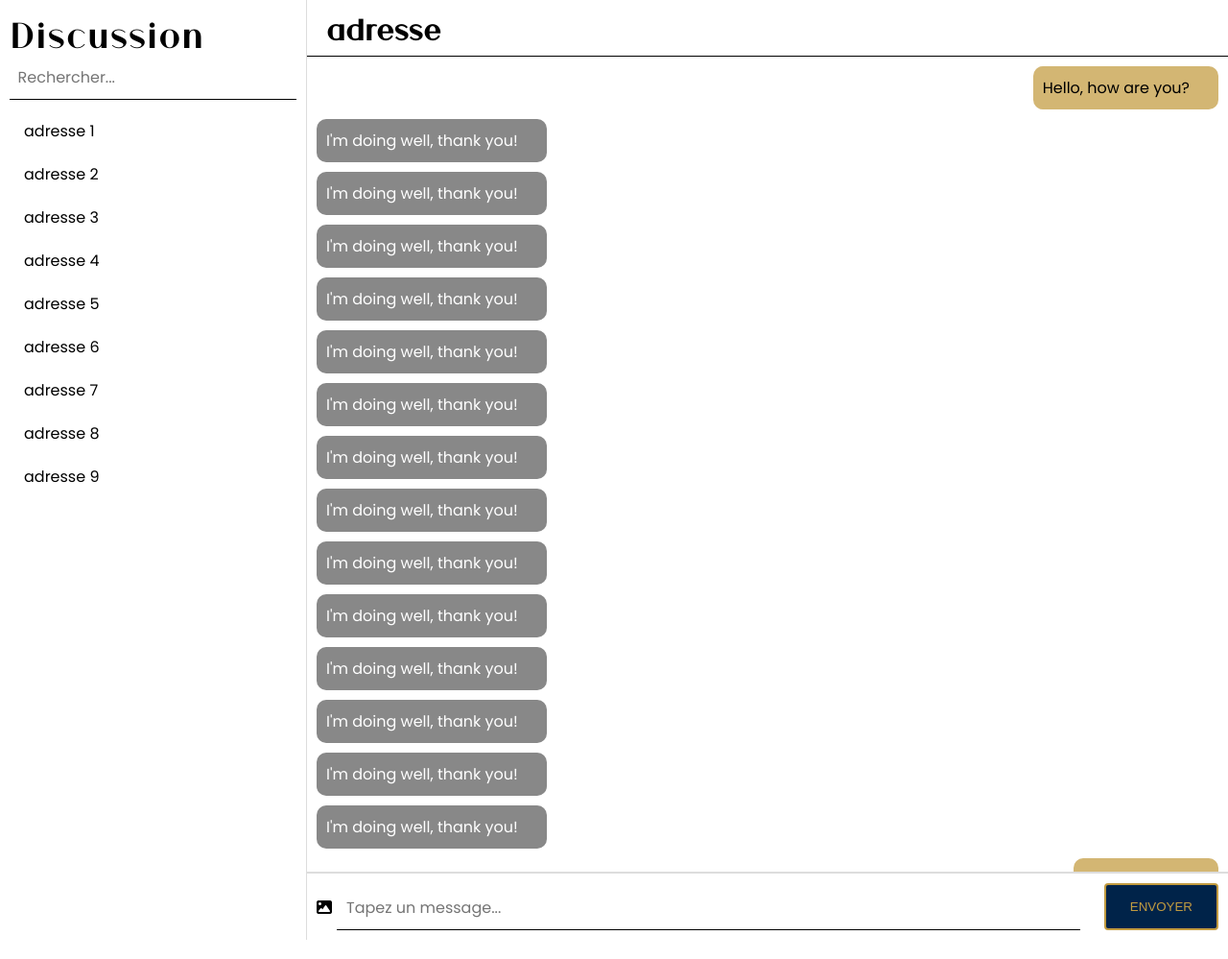
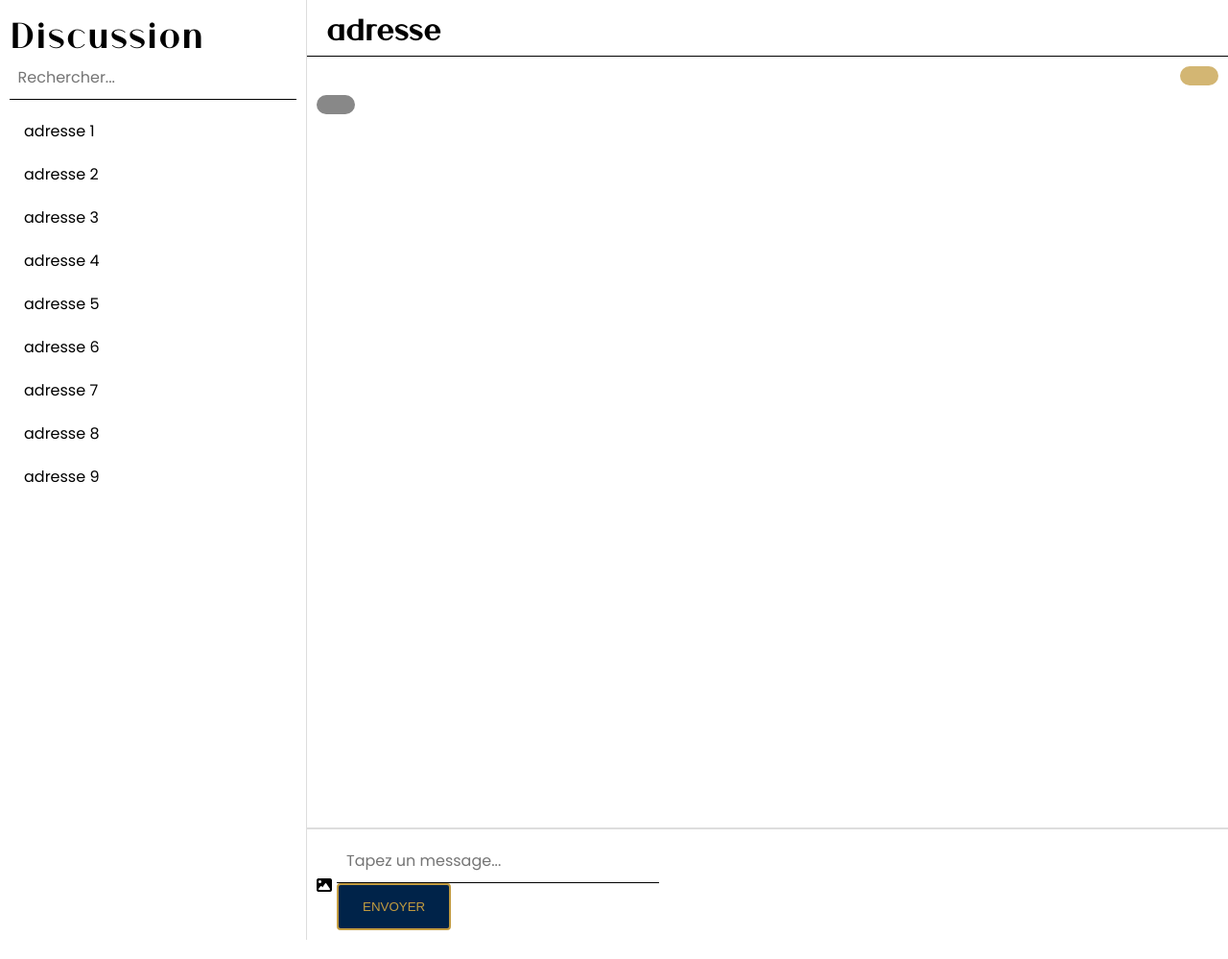
Before and after one commit to JiekRuan/service_platform, a PHP site: template public/templates/customer/chat.php in a window 1280 px wide. Shown: the part 60-1059 px from the top of the page at 96% size. Run offline with PHP 8.4, Linux system fonts and the light colour scheme; the template is opened without the code that fills it, so the values that code supplies are empty; the visitor is signed in with stand-in values (Sample User, id 1).

Commit message:
integration du chat

```diff
--- a/public/templates/customer/chat.php
+++ b/public/templates/customer/chat.php
@@ -1,4 +1,7 @@
-<?php include 'public/templates/component/header.php' ?>
+<?php include 'public/templates/component/header.php';
+setcookie("userId",$_SESSION['userId'],time()+3600);
+setcookie("userName",$_SESSION['userName'],time()+3600);
+?>
 <link rel="stylesheet" href="public/css/chat.css">
 
 <div class="messenger">
@@ -32,69 +35,29 @@
 
         <div class="messages">
             <div class="message message-sent">
-                <p>Hello, how are you?</p>
             </div>
             <div class="message message-received">
-                <p>I'm doing well, thank you!</p>
-            </div>
-            <div class="message message-received">
-                <p>I'm doing well, thank you!</p>
-            </div>
-            <div class="message message-received">
-                <p>I'm doing well, thank you!</p>
-            </div>
-            <div class="message message-received">
-                <p>I'm doing well, thank you!</p>
-            </div>
-            <div class="message message-received">
-                <p>I'm doing well, thank you!</p>
-            </div>
-            <div class="message message-received">
-                <p>I'm doing well, thank you!</p>
-            </div>
-            <div class="message message-received">
-                <p>I'm doing well, thank you!</p>
-            </div>
-            <div class="message message-received">
-                <p>I'm doing well, thank you!</p>
-            </div>
-            <div class="message message-received">
-                <p>I'm doing well, thank you!</p>
-            </div>
-            <div class="message message-received">
-                <p>I'm doing well, thank you!</p>
-            </div>
-            <div class="message message-received">
-                <p>I'm doing well, thank you!</p>
-            </div>
-            <div class="message message-received">
-                <p>I'm doing well, thank you!</p>
-            </div>
-            <div class="message message-received">
-                <p>I'm doing well, thank you!</p>
-            </div>
-            <div class="message message-received">
-                <p>I'm doing well, thank you!</p>
-            </div>
-            <div class="message message-sent">
-                <p>I'm fine aswell</p>
             </div>
         </div>
+
         <div class="send-icons">
             <div class="icons_chat">
                 <i class="fa-solid fa-image"></i>
             </div>
             <div class="send-message">
-                <div class="input-with-icon">
-                    <input type="text" placeholder="Tapez un message...">
-                </div>
-                <button class="blueGoldButton">Envoyer</button>
+                <form action="" id="formMessage">
+                    <div class="input-with-icon">
+                        <input type="text" id="message" placeholder="Tapez un message...">
+                    </div>
+                    <button type="submit" class="blueGoldButton">Envoyer</button>
+                </form>
             </div>
         </div>
     </div>
 </div>
 
 </body>
+<script src="client.js"></script>
 <script src="public/js/chat.js"></script>
 
 </html>
--- a/service_plateforme.sql
+++ b/service_plateforme.sql
@@ -5,7 +5,8 @@ CREATE TABLE `Users` (
   `email` varchar(255) UNIQUE NOT NULL,
   `phone` varchar(15),
   `role` varchar(30) DEFAULT null,
-  `created_at` timestamp
+  `created_at` timestamp,
+  `status` varchar(15) DEFAULT 'active'
 );
 
 CREATE TABLE `Appartments` (
--- a/websocket/chatroom.php
+++ b/websocket/chatroom.php
@@ -65,7 +65,6 @@ include "../public/templates/componant/header.html";
                         <input type="text" id="message" placeholder="Tapez un message...">
                     </div>
                     <button type="submit" class="blueGoldButton">Envoyer</button>
-
                 </form>
             </div>
         </div>
```
